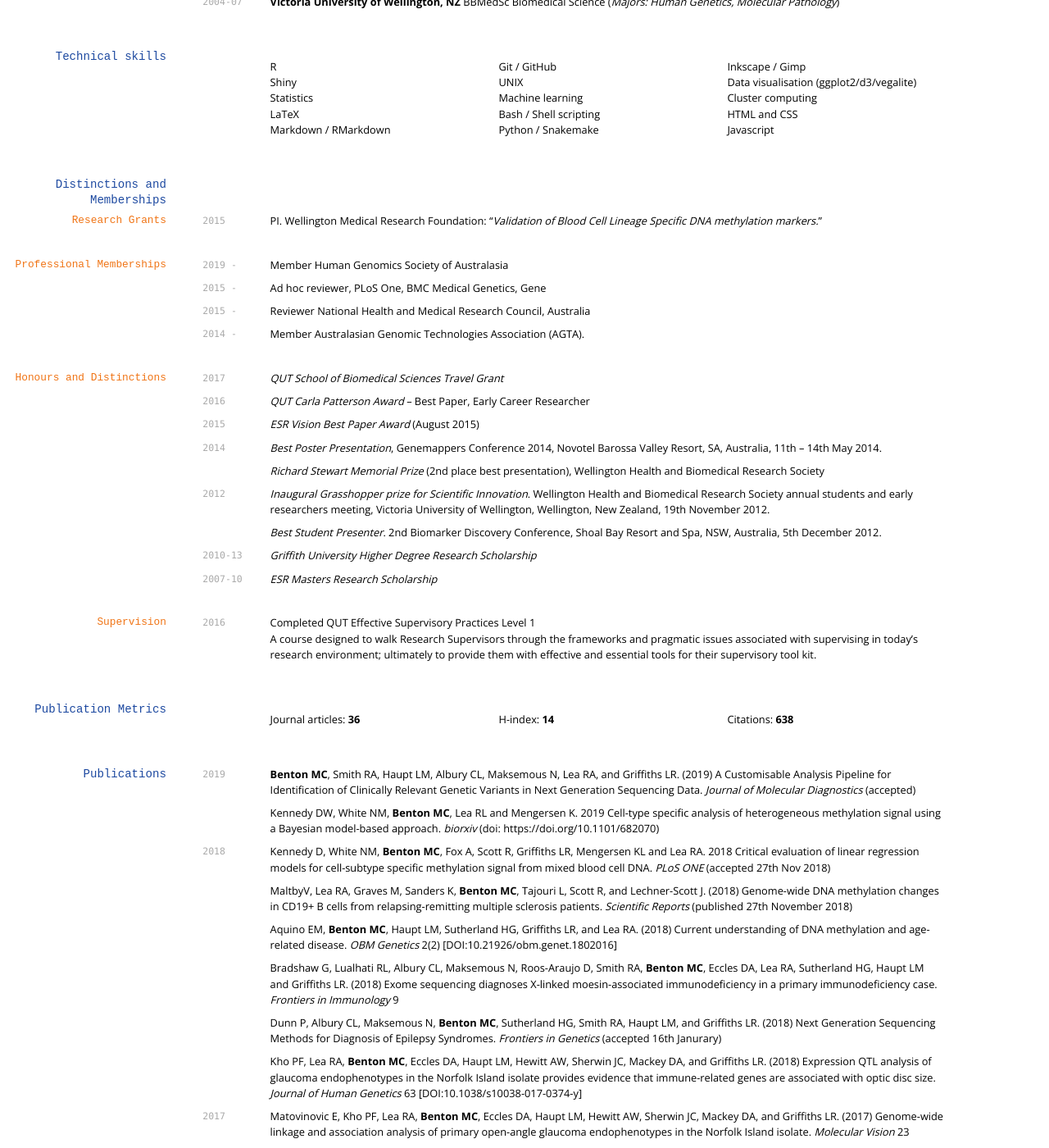
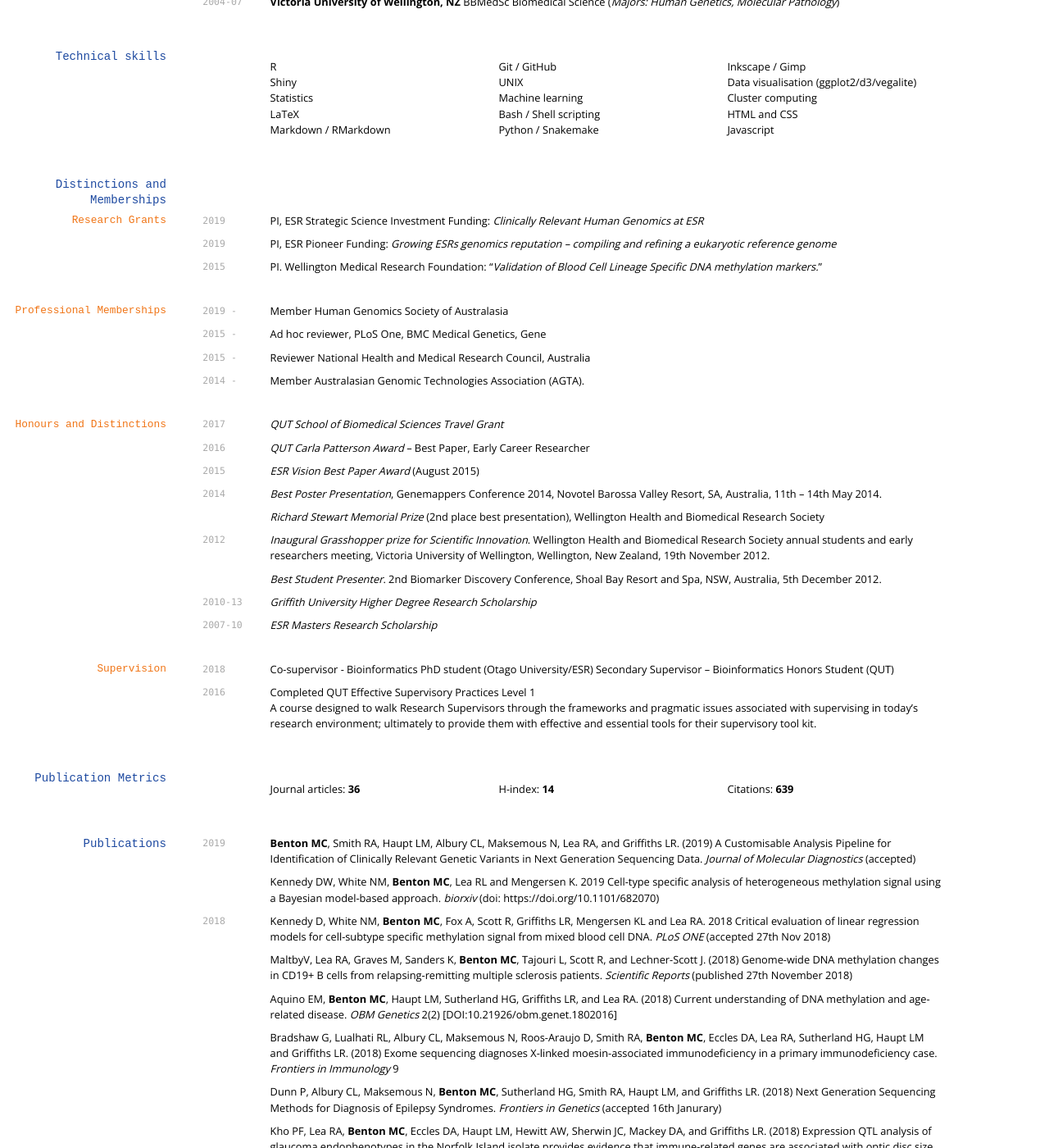
Before and after one commit to sirselim/Miles_CV, a Jekyll site: the page built from index.md, in a window 1280 px wide and 1400 px high, scrolled down 689 px. Shown: the whole window at 82% size. Built offline with Jekyll 4.4.1, drawn with Linux system fonts in a browser that asks for light colours; some web fonts are replaced.

Commit message:
updated online CV

```diff
--- a/index.md
+++ b/index.md
@@ -77,6 +77,10 @@ __Victoria University of Wellington, NZ__ BBMedSc Biomedical Science (_Majors: H
 
 ### Research Grants
 
+`2019`	PI, ESR Strategic Science Investment Funding: *Clinically Relevant Human Genomics at ESR*
+
+`2019`	PI, ESR Pioneer Funding: *Growing ESRs genomics reputation – compiling and refining a eukaryotic reference genome*
+
 `2015` PI. Wellington Medical Research Foundation: "*Validation of Blood Cell Lineage Specific DNA methylation markers.*"
 
 ### Professional Memberships
@@ -122,6 +126,9 @@ _ESR Masters Research Scholarship_
 
 ### Supervision
 
+`2018` Co-supervisor - Bioinformatics PhD student (Otago University/ESR)
+	   Secondary Supervisor – Bioinformatics Honors Student (QUT)
+
 `2016` Completed QUT Effective Supervisory Practices Level 1 <br>
 A course designed to walk Research Supervisors through the frameworks and pragmatic issues associated with supervising in today's research environment; ultimately to provide them with effective and essential tools for their supervisory tool kit.
 
@@ -130,7 +137,7 @@ A course designed to walk Research Supervisors through the frameworks and pragma
 
 * Journal articles: __36__
 * H-index: __14__
-* Citations: __638__
+* Citations: __639__
 
 ## Publications
 
```
Also changed, not shown: 1 other file.
